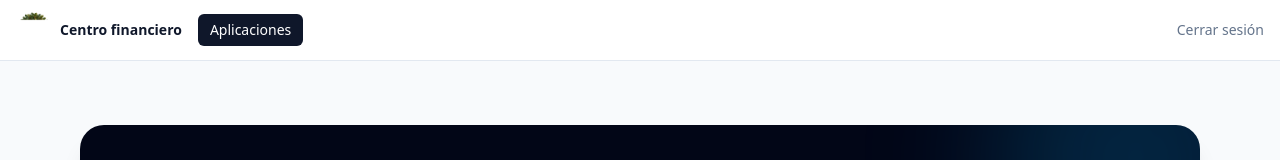
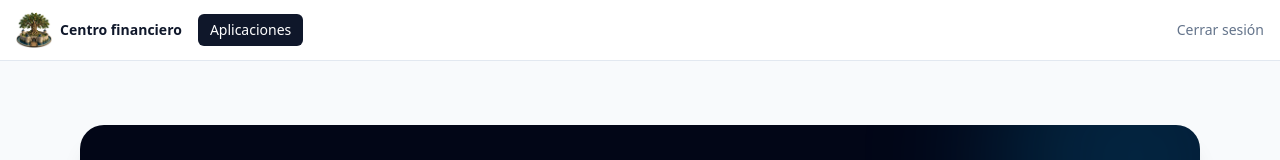
Before and after one commit to JuanMaRobledo/Cartera, a Next.js app: page / in a window 1280 px wide. Shown: the top 160 px of the page. Built offline with nearby package versions, Linux system fonts and the light colour scheme.

Commit message:
Usar logo optimizado para carga móvil

```diff
--- a/src/components/NavBar.tsx
+++ b/src/components/NavBar.tsx
@@ -32,7 +32,7 @@ export function NavBar() {
     <header className="border-b border-slate-200 bg-white">
       <div className="mx-auto flex max-w-7xl items-center gap-4 overflow-x-auto px-4 py-3">
         <Link href="/" className="flex shrink-0 items-center gap-2" aria-label="Centro financiero JMR">
-          <img src="/jmr-roble-foso-aprobado.png?v=1" alt="JMR" width={40} height={40} className="h-9 w-9 object-contain" />
+          <img src="/jmr-roble-foso-mobile.png?v=1" alt="JMR" width={40} height={40} className="h-9 w-9 object-contain" />
           <span className="hidden text-sm font-semibold text-slate-900 sm:block">Centro financiero</span>
         </Link>
         <nav className="flex shrink-0 gap-1">
```
